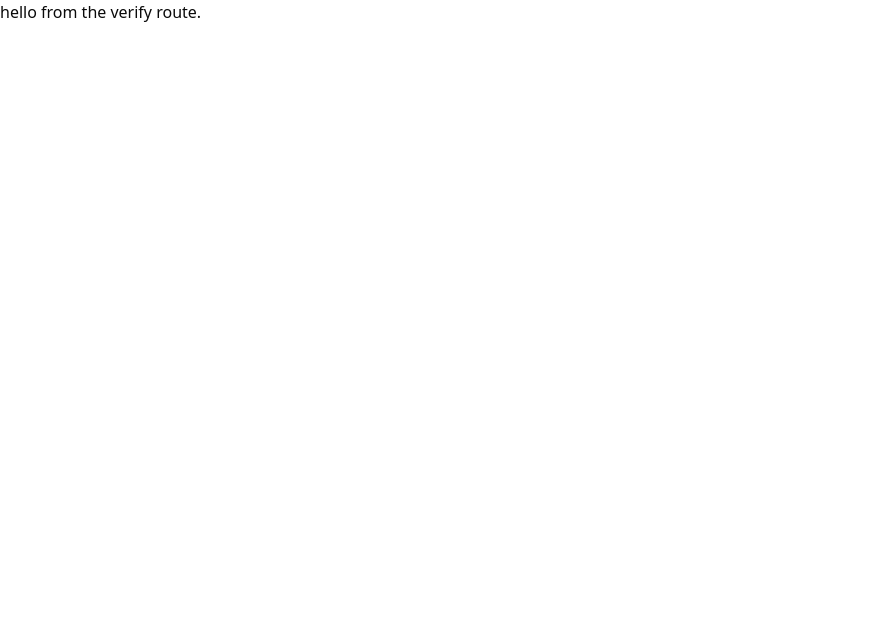
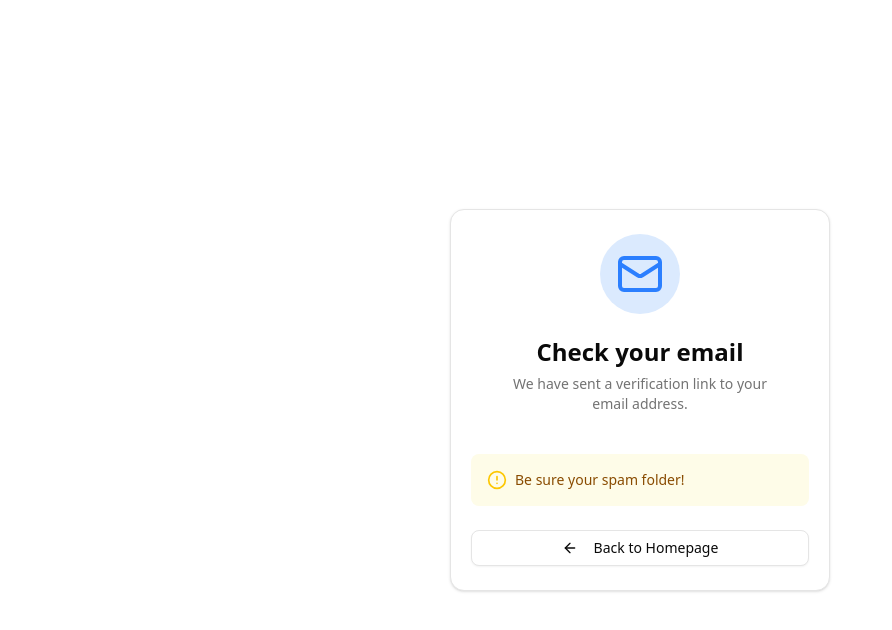
Before and after one commit to LazarosZiskos/invoice-app, a Next.js app: page /verify in a window 1280 px wide. Shown: the top 630 px of the page, without its empty margins (0-892 px from the left). Built offline with nearby package versions, Linux system fonts and the light colour scheme.

Commit message:
implement verify route

```diff
--- a/app/utils/auth.ts
+++ b/app/utils/auth.ts
@@ -16,4 +16,7 @@ export const { handlers, signIn, signOut, auth } = NextAuth({
       },
       from: process.env.EMAIL_FROM,
     }),],
+    pages: {
+      verifyRequest: "/verify",
+    }
 })
--- a/app/verify/page.tsx
+++ b/app/verify/page.tsx
@@ -1,7 +1,51 @@
+import { buttonVariants } from "@/components/ui/button";
+import {
+  Card,
+  CardContent,
+  CardDescription,
+  CardFooter,
+  CardHeader,
+  CardTitle,
+} from "@/components/ui/card";
+import { AlertCircle, ArrowLeft, Mail } from "lucide-react";
+import Link from "next/link";
+
 export default function VerifyRoute() {
   return (
-    <div>
-      <h1>hello from the verify route.</h1>
+    <div className="min-h-screen w-full flex items-center justify-center">
+      <Card className="w-[380px] px-5">
+        <CardHeader className="text-center">
+          <div className="flex mb-4 mx-auto size-20 items-center justify-center rounded-full bg-blue-100">
+            <Mail className="size-12 text-blue-500" />
+          </div>
+
+          <CardTitle className="text-2xl font-bold">Check your email</CardTitle>
+          <CardDescription>
+            We have sent a verification link to your email address.
+          </CardDescription>
+        </CardHeader>
+        <CardContent>
+          <div className="mt-4 rounded-md bg-yellow-50 border-yellow-300 p-4">
+            <div className="flex items-center">
+              <AlertCircle className="size-5 mr-2 text-yellow-400" />
+              <p className="text-sm font-medium text-yellow-800">
+                Be sure your spam folder!
+              </p>
+            </div>
+          </div>
+        </CardContent>
+        <CardFooter className="p-0">
+          <Link
+            href="/"
+            className={buttonVariants({
+              className: "w-full",
+              variant: "outline",
+            })}
+          >
+            <ArrowLeft className="size-4 mr-2" /> Back to Homepage
+          </Link>
+        </CardFooter>
+      </Card>
     </div>
   );
 }
```
